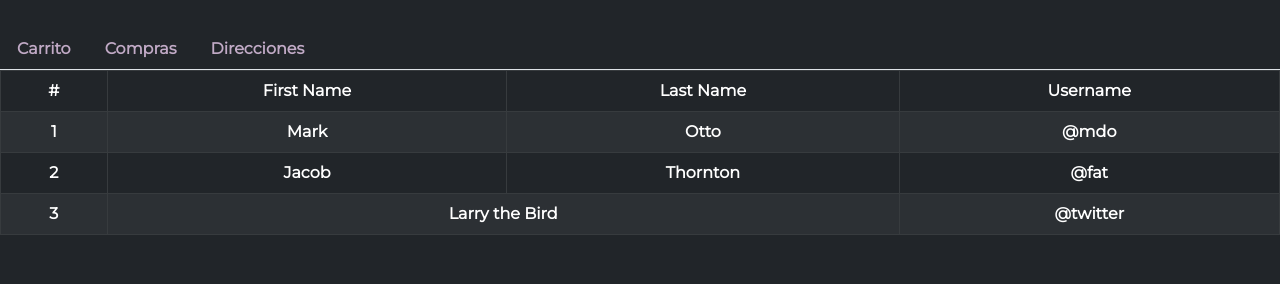
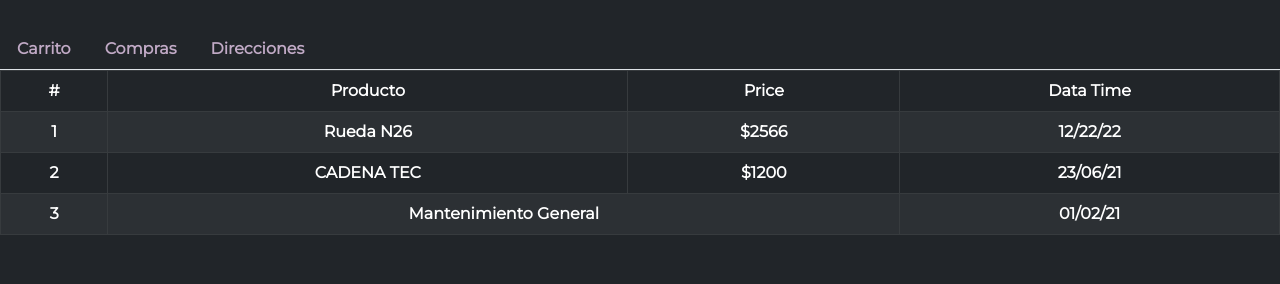
Before and after one commit to ROBERT-Gimenez/E-comerce_React, a React (Create React App) app: page /ShoppingCart in a window 1280 px wide. Shown: the part 266-550 px from the top of the page. Built offline with nearby package versions, Linux system fonts and the light colour scheme.

Commit message:
styles added

```diff
--- a/src/components/Cart/Cart.js
+++ b/src/components/Cart/Cart.js
@@ -19,28 +19,28 @@ export default function Cart() {
       <thead>
         <tr>
           <th>#</th>
-          <th>First Name</th>
-          <th>Last Name</th>
-          <th>Username</th>
+          <th>Producto</th>
+          <th>Price</th>
+          <th>Data Time</th>
         </tr>
       </thead>
       <tbody>
         <tr>
           <td>1</td>
-          <td>Mark</td>
-          <td>Otto</td>
-          <td>@mdo</td>
+          <td>Rueda N26</td>
+          <td>$2566</td>
+          <td>12/22/22</td>
         </tr>
         <tr>
           <td>2</td>
-          <td>Jacob</td>
-          <td>Thornton</td>
-          <td>@fat</td>
+          <td>CADENA TEC</td>
+          <td>$1200</td>
+          <td>23/06/21</td>
         </tr>
         <tr>
           <td>3</td>
-          <td colSpan={2}>Larry the Bird</td>
-          <td>@twitter</td>
+          <td colSpan={2}>Mantenimiento General</td>
+          <td>01/02/21</td>
         </tr>
       </tbody>
     </Table>
```
